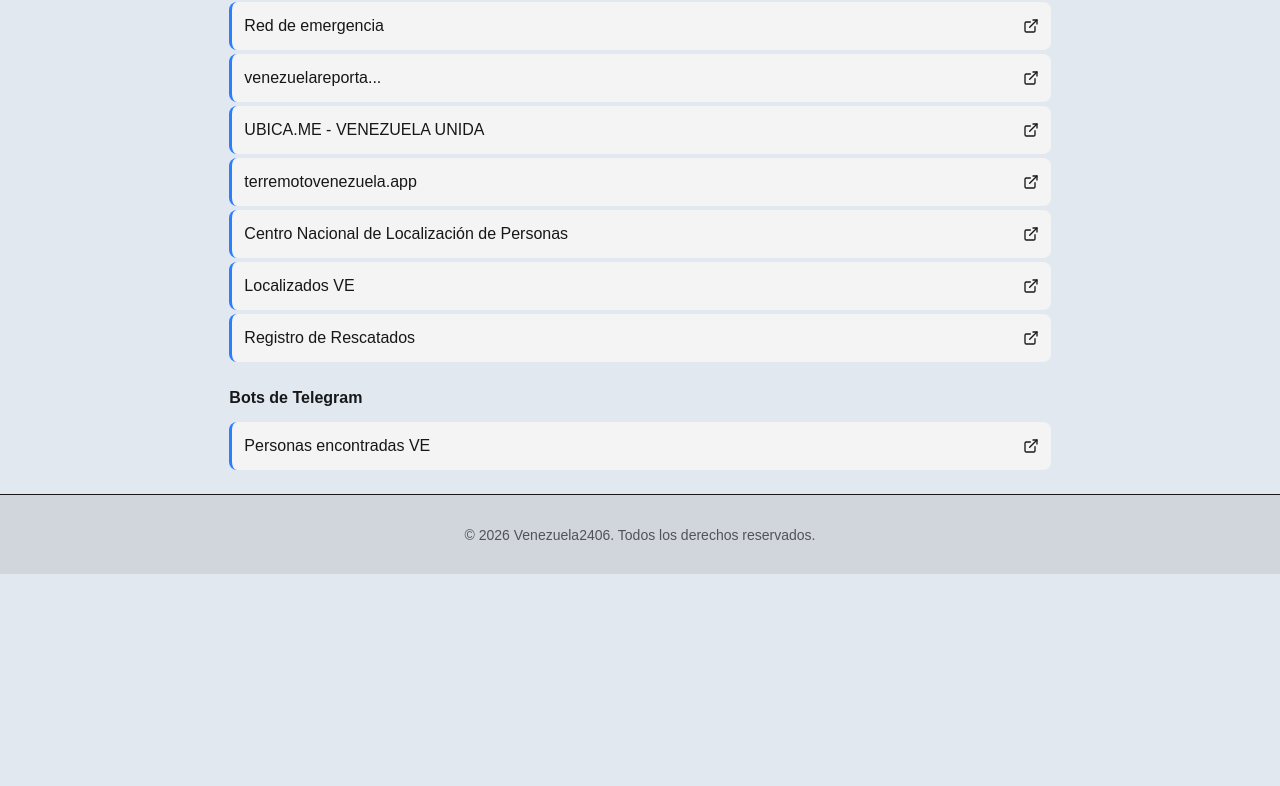
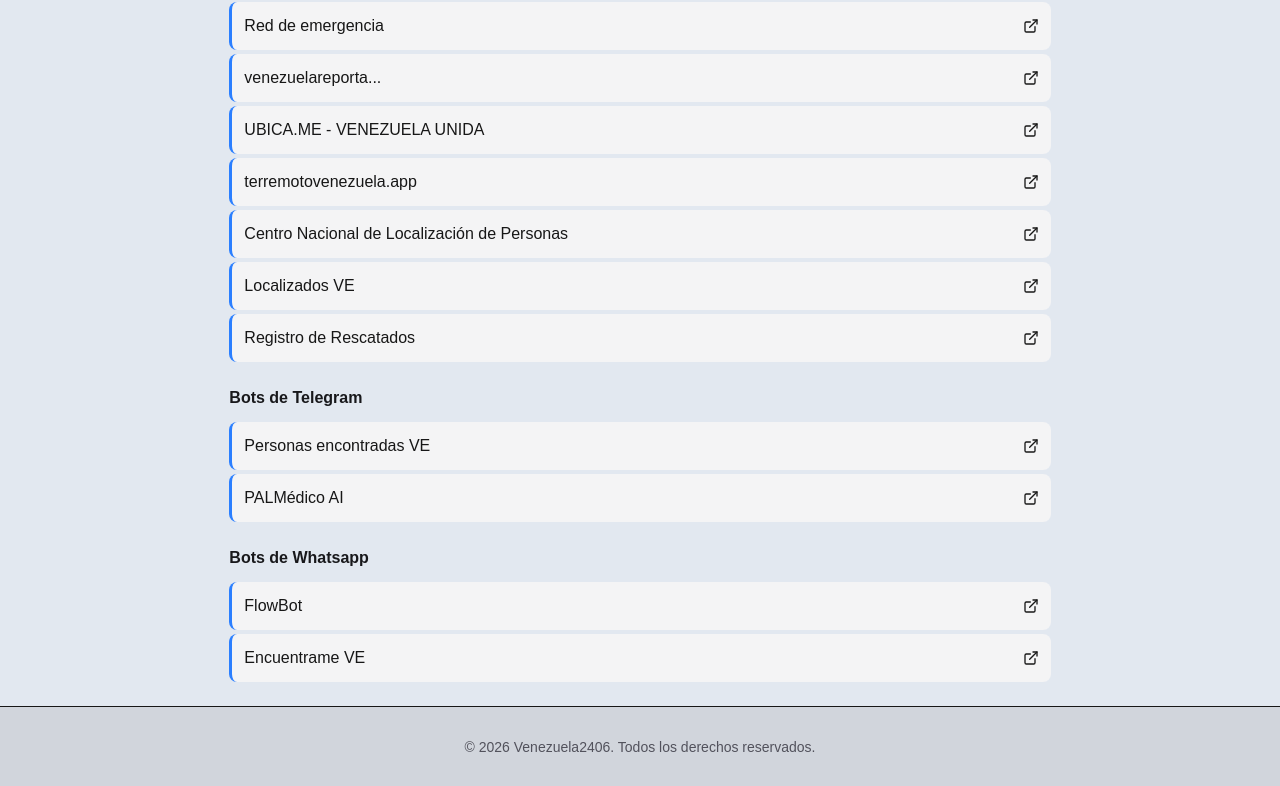
Before and after one commit to CristhalCampos/venezuela2406, a Next.js app in the folder my-app/: page /sources in a window 1280 px wide. Shown: the part 378-1164 px from the top of the page. Before the commit the page ends 952 px from the top, so only its background shows below. Built offline with nearby package versions, Linux system fonts and the light colour scheme.

Commit message:
add wspp bots

```diff
--- a/my-app/src/app/earthquakes/page.tsx
+++ b/my-app/src/app/earthquakes/page.tsx
@@ -15,7 +15,7 @@ export default function EarthquakesPage() {
     { id: 3, location: "5 km NE of Guatire, Venezuela", date: "2026-06-25T01:48:00", magnitude: 4.4 },
     { id: 4, location: "13 km N of Caucagüito, Venezuela", date: "2026-06-24T18:23:00", magnitude: 4.5 },
     { id: 5, location: "28 km SE of Yumare, Venezuela", date: "2026-06-24T18:05:00", magnitude: 7.5 },
-    { id: 6, location: "23 km SE of Yumare, Venezuela", date: "2026-06-24T18:04:50", magnitude: 7.2 },
+    { id: 6, location: "23 km SE of Yumare, Venezuela", date: "2026-06-24T18:04:30", magnitude: 7.2 },
   ];
 
   const getTimeAgo = (dateString: string) => {
--- a/my-app/src/app/sources/page.tsx
+++ b/my-app/src/app/sources/page.tsx
@@ -14,7 +14,7 @@ interface SearchSourcesProps {
 }
 
 export default function SourcesPage() {
-    const externalSites = [
+  const externalSites = [
     { name: "Venezuela te busca", url: "https://venezuelatebusca.com" },
     { name: "Desaparecidos Terremoto Venezuela", url: "https://desaparecidosterremotovenezuela.com" },
     { name: "Encuéntralos", url: "https://encuentralos.tecnosoft.dev" },
@@ -26,8 +26,15 @@ export default function SourcesPage() {
     { name: "Localizados VE", url: "https://localizadosvenezuela.com" },
     { name: "Registro de Rescatados", url: "https://rescatadosvzla.com/" },
   ];
+
   const telegramBots = [
     { name: "Personas encontradas VE", url: "https://t.me/encontrados_ve_bot" },
+    { name: "PALMédico AI", url: "https://t.me/Palmedicoai_bot" },
+  ];
+
+  const whatsappBots = [
+    { name: "FlowBot", url: "https://wa.me/17826234061" },
+    { name: "Encuentrame VE", url: "https://wa.me/19542871519" },
   ];
 
   return (
@@ -41,6 +48,8 @@ export default function SourcesPage() {
           <SourceSection title="Sitios Web" items={externalSites} />
           {/* Renderizado de Bots de Telegram */}
           <SourceSection title="Bots de Telegram" items={telegramBots} />
+          {/* Renderizado de Bots de Whatsapp */}
+          <SourceSection title="Bots de Whatsapp" items={whatsappBots} />
         </div>
       </section>
     </div>
```
